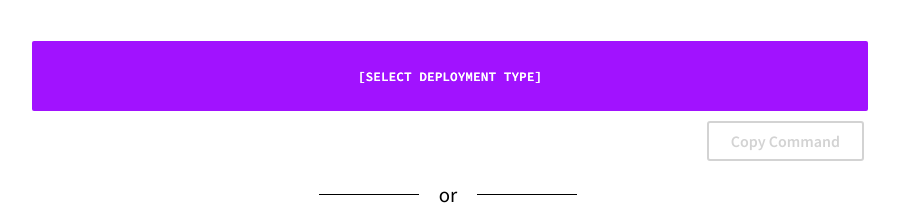
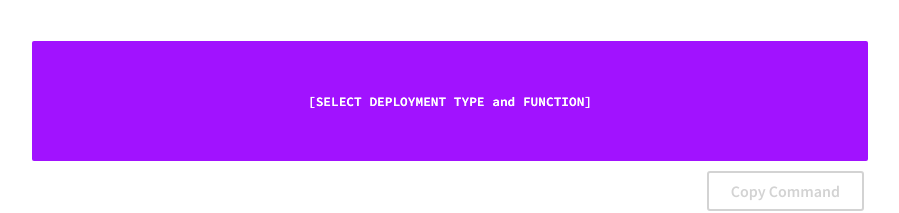
Before and after one commit to sourcegraph/support-generator, a React (Create React App) app: page / in a window 1280 px wide. Shown: the part 719-932 px from the top of the page, without its empty margins (192-1091 px from the left). Built offline with nearby package versions, Linux system fonts and the light colour scheme.

Commit message:
Fix bug causing copy button not to work for copying commands.

```diff
--- a/src/Components/Command/Command.css
+++ b/src/Components/Command/Command.css
@@ -12,10 +12,11 @@
     /* border: 1px solid black; */
 }
 
+/*TODO make it so text can wrap in the text area*/
 .command {
     width: 100%;
     max-width: 1000px;
-    height: 50px;
+    height: 100px;
     margin: auto;
     background-color: #A112FF;
     color: white;
--- a/src/Components/Command/Command.jsx
+++ b/src/Components/Command/Command.jsx
@@ -17,7 +17,7 @@ export default function Command({
                     <input
                         className="command"
                         type="text"
-                        placeholder="[SELECT DEPLOYMENT TYPE]"
+                        placeholder="[SELECT DEPLOYMENT TYPE and FUNCTION]"
                     />
                 ) : (
                     <input
@@ -30,7 +30,7 @@ export default function Command({
             <div className="btns-container">
                 <CopyBtn
                     selectedDeployment={selectedDeployment}
-                    onClick={copyCommand}
+                    copyCommand={copyCommand}
                 />
             </div>
 
```
